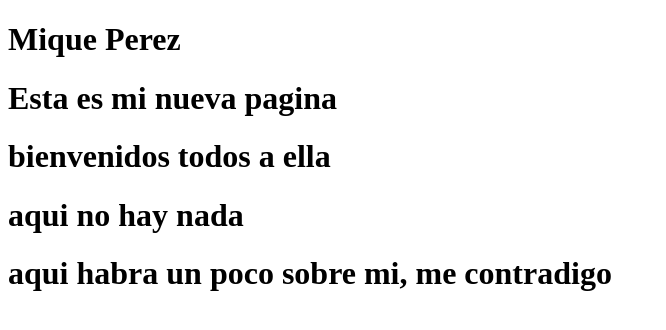
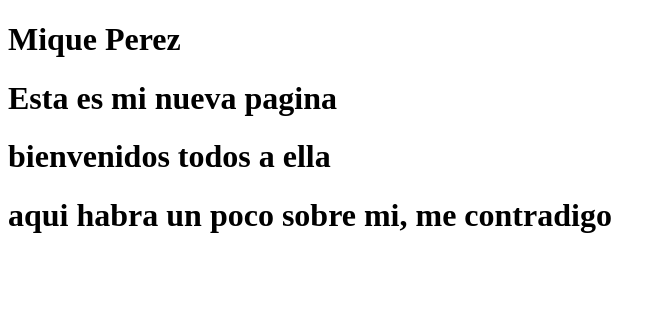
Before and after one commit to AaRonRoa11/curso_git, a plain HTML site: page index.html in a window 1280 px wide. Shown: the whole page, without its empty margins (0-666 px from the left). Drawn offline with Linux system fonts and the light colour scheme.

Commit message:
quinto commit

```diff
--- a/index.html
+++ b/index.html
@@ -10,7 +10,6 @@
 <body>
     <h1>Esta es mi nueva pagina</h1>
     <h1>bienvenidos todos a ella</h1>
-    <h1>aqui no hay nada</h1>
     <h1>aqui habra un poco sobre mi, me contradigo</h1>
 
 </body>
```
